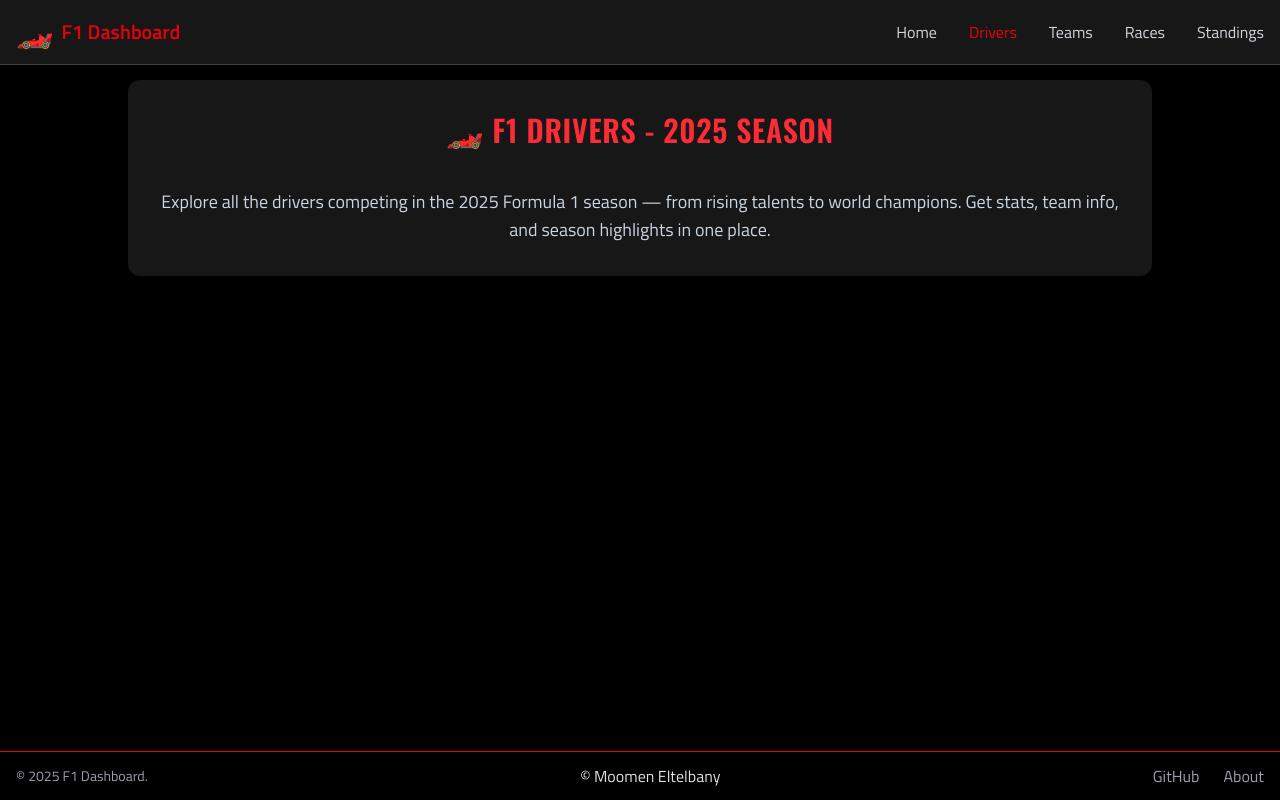
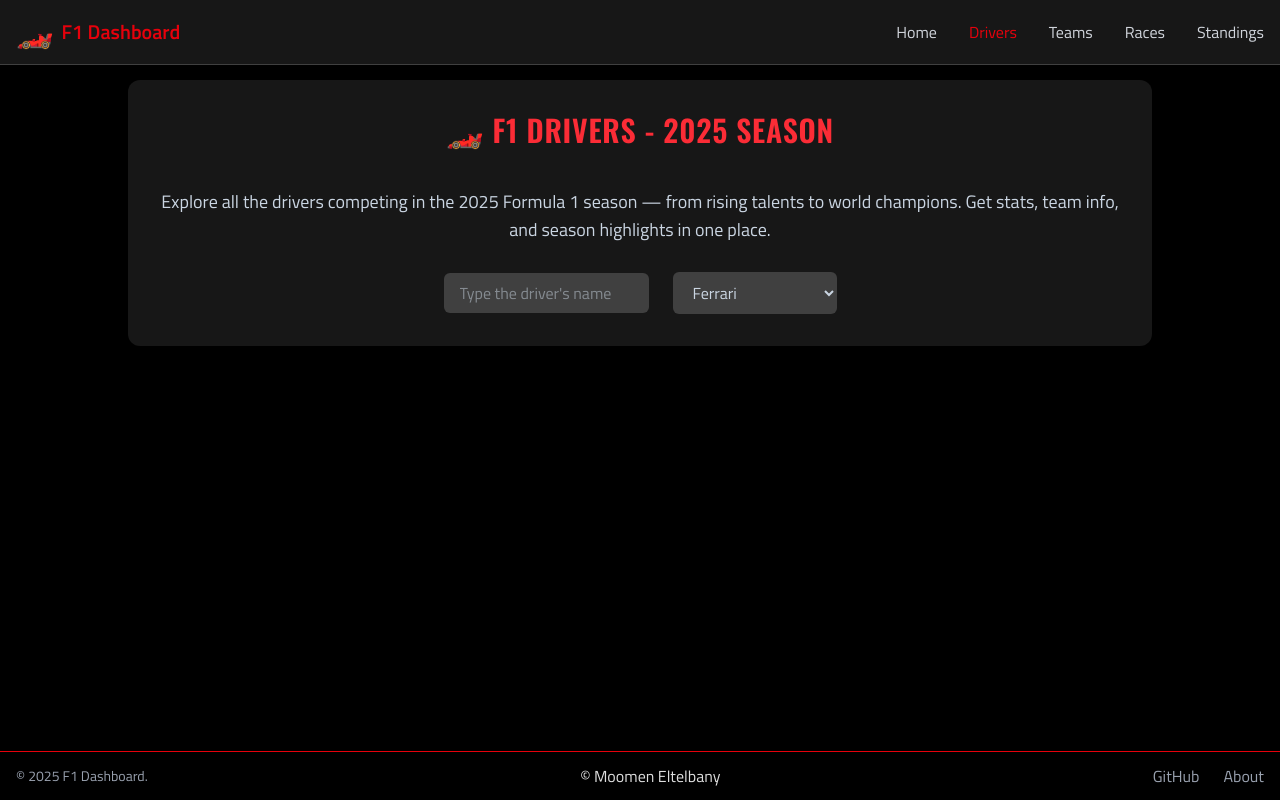
Before and after one commit to MoomenEltelbany/formula-one, a React (Vite) app: page /drivers in a window 1280 px wide. Built offline with nearby package versions, Linux system fonts and the light colour scheme.

Commit message:
Create the DriversFilter component

```diff
--- /dev/null
+++ b/src/features/drivers/DriversFilter.jsx
@@ -0,0 +1,26 @@
+function DriversFilter() {
+    return (
+        <div className="space-x-6 flex justify-center items-center">
+            <input
+                type="text"
+                placeholder="Type the driver's name"
+                id="text"
+                className="bg-neutral-700 text-slate-300 px-4 py-2 rounded-md focus:outline-none focus:ring-1 focus:ring-red-600 focus:ring-offset-0 transition duration-200"
+            />
+            <select className="bg-neutral-700 text-slate-300 px-4 py-2 rounded-md focus:outline-none focus:ring-1 focus:ring-red-600 focus:ring-offset-0 transition duration-200">
+                <option value="ferrari">Ferrari</option>
+                <option value="mclaren">Mclaren</option>
+                <option value="redbulls">Red Bulls Racing</option>
+                <option value="mercedes">Mercedes</option>
+                <option value="hassFerrari">Hass Ferrari</option>
+                <option value="astonMartin">Aston Martin</option>
+                <option value="alpine">Alpine</option>
+                <option value="sauber">Kick Sauber</option>
+                <option value="racingBulls">Racing Bulls</option>
+                <option value="williams">Williams</option>
+            </select>
+        </div>
+    );
+}
+
+export default DriversFilter;
--- a/src/features/drivers/DriversHeader.jsx
+++ b/src/features/drivers/DriversHeader.jsx
@@ -1,3 +1,5 @@
+import DriversFilter from "./DriversFilter";
+
 function DriversHeader() {
     return (
         <section className="bg-black py-16 text-white">
@@ -5,11 +7,12 @@ function DriversHeader() {
                 <h2 className="text-3xl font-title mb-10 tracking-wide text-red-500 font-bold">
                     🏎️ F1 DRIVERS - 2025 SEASON
                 </h2>
-                <p className="text-slate-300 text-lg">
+                <p className="text-slate-300 text-lg my-7">
                     Explore all the drivers competing in the 2025 Formula 1
                     season — from rising talents to world champions. Get stats,
                     team info, and season highlights in one place.
                 </p>
+                <DriversFilter />
             </main>
         </section>
     );
```
